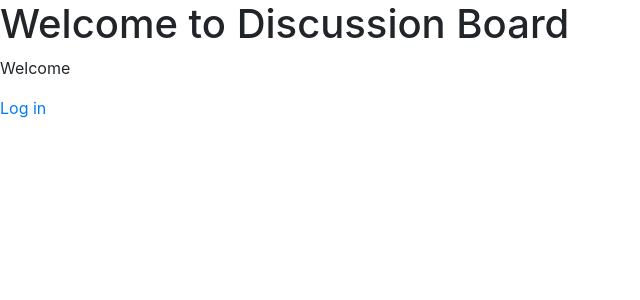
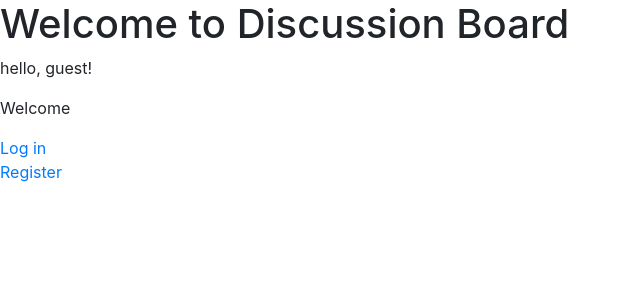
Before and after one commit to willcod/DiscussionBoard, a Django app: page /users/logout/ in a window 1280 px wide. Shown: the top 300 px of the page, without its empty margins (0-640 px from the left). Run offline with Django 3.2, Linux system fonts and the light colour scheme; some libraries are stand-ins or nearby versions.

Commit message:
register

```diff
--- a/templates/base.html
+++ b/templates/base.html
@@ -9,5 +9,11 @@
 Welcome to Discussion Board
 </h1>
 
+{% if user.is_authenticated %}
+  <p>hello, {{user.username}} </p>
+{% else %}
+  <p>hello, guest!</p>
+{% endif %}
+
 {% block content %}
 {% endblock content %}
--- a/templates/index.html
+++ b/templates/index.html
@@ -20,6 +20,9 @@
 <div>
     <a href="{% url 'users:login' %}">Log in</a>
 <div>
+<div>
+    <a href="{% url 'users:register' %}">Register</a>
+<div>
 {% endif %}
 
 
--- a/users/urls.py
+++ b/users/urls.py
@@ -12,4 +12,6 @@ urlpatterns = [
 
     # Logout page.
     url(r'^logout/$', views.logout_view, name='logout'),
+
+    url('register/', views.register, name='register')
 ]
--- a/users/views.py
+++ b/users/views.py
@@ -1,8 +1,24 @@
-from django.shortcuts import render
-from django.contrib.auth import logout
+from django.contrib.auth.forms import UserCreationForm
+from django.shortcuts import redirect, render
+from django.contrib.auth import logout, login
 
 # Create your views here.
 def logout_view(request):
     """Log the user out."""
     logout(request)
     return render(request, 'index.html')
+
+
+def register(request):
+    if request.method != 'POST':
+        form = UserCreationForm()
+    else:
+        form = UserCreationForm(data=request.POST)
+
+        if form.is_valid():
+            new_user = form.save()
+            login(request, new_user)
+            return redirect('article:index')
+
+    context = {'form':form}
+    return render(request, 'users/register.html', context)
```
Also changed, not shown: discussion_board_project/settings/local.py (+15 -0 lines), templates/users/register.html (added, +11 -0 lines), db.sqlite3.
